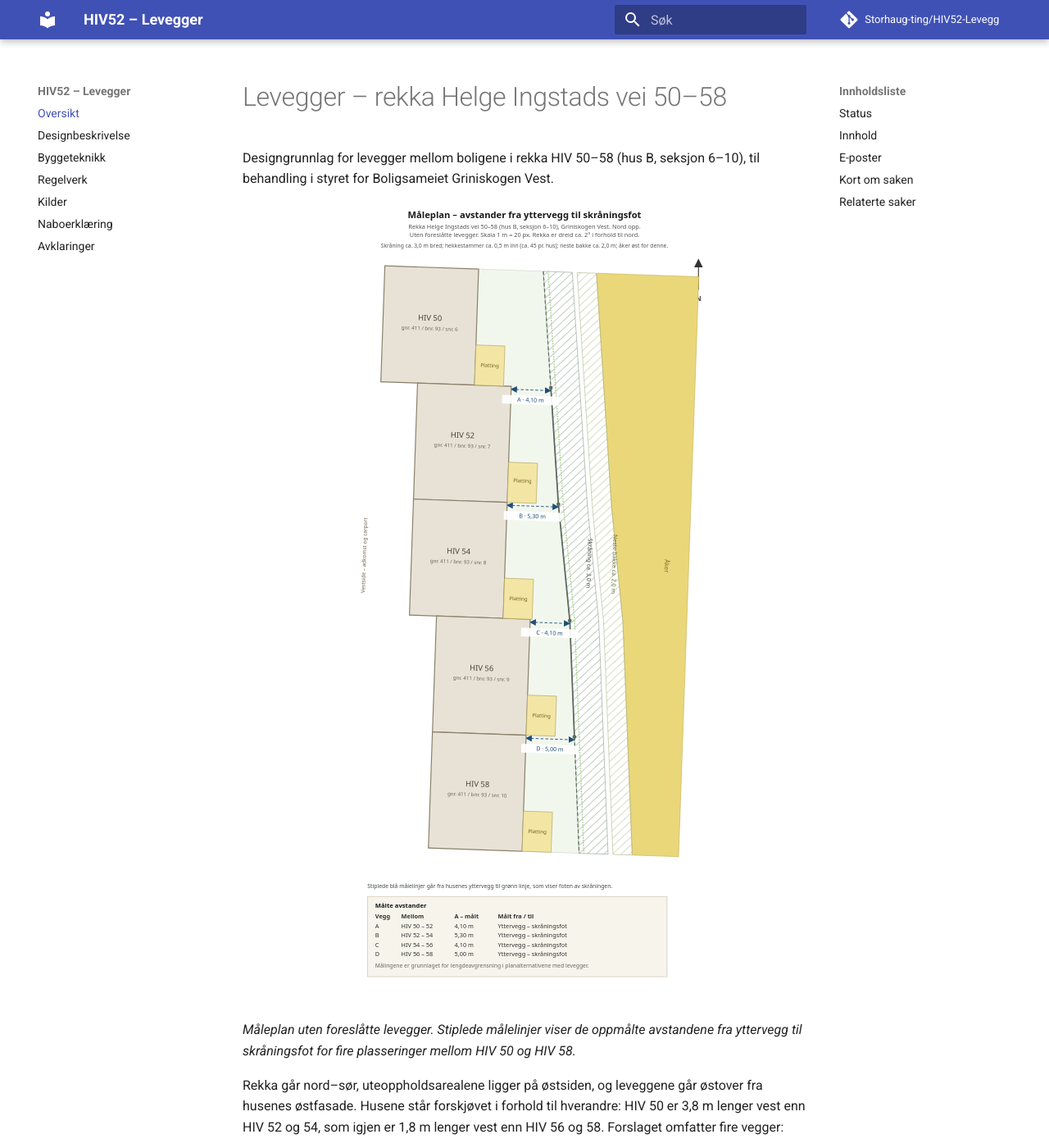
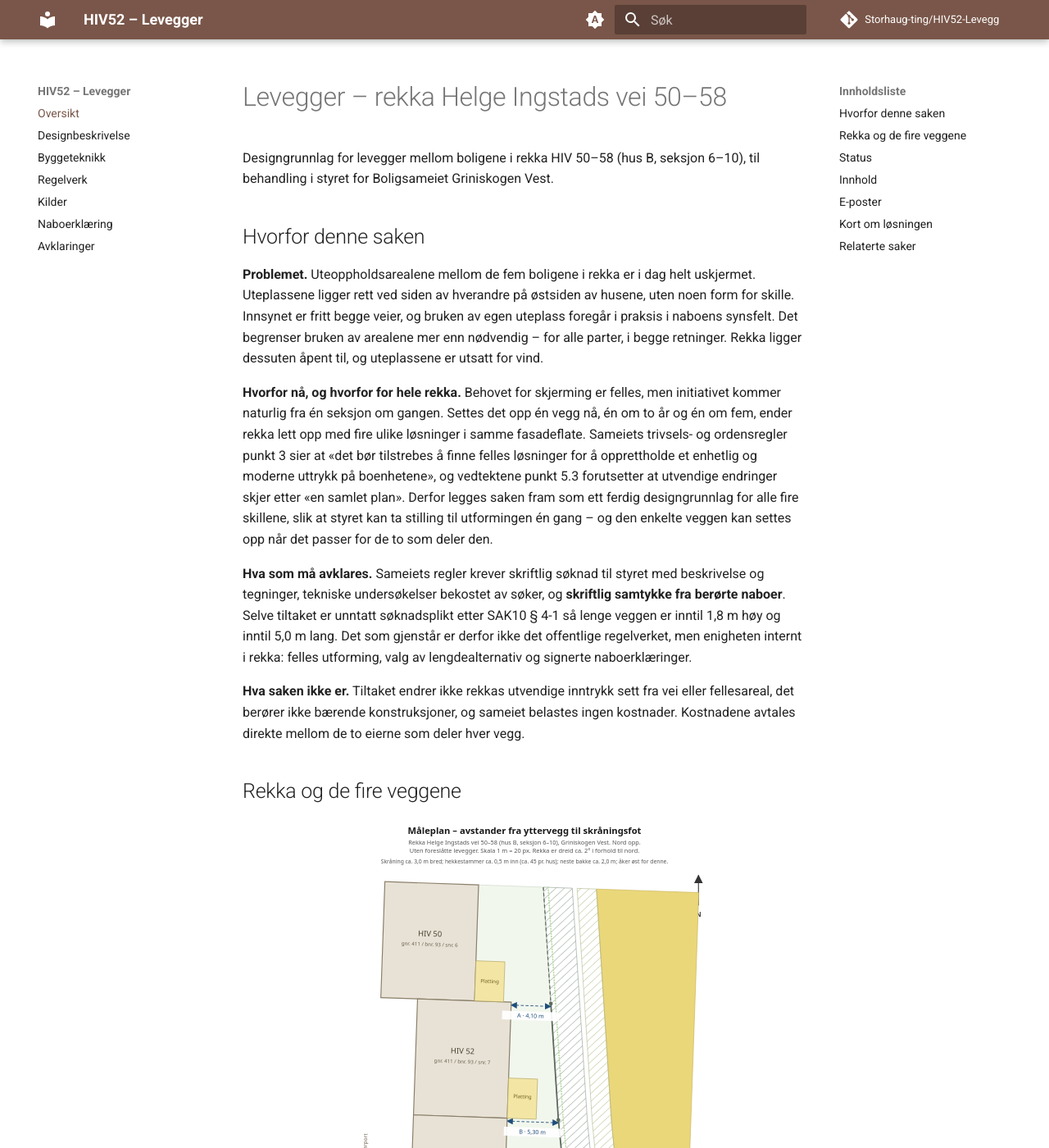
Before and after one commit to Storhaug-ting/HIV52-Levegg, an MkDocs documentation site: the page built from docs/index.md, in a window 1280 px wide and 1400 px high. Shown: the whole window at 82% size. Built offline with MkDocs 1.6.1 and Material for MkDocs 9.7.7, drawn with Linux system fonts in a browser that asks for light colours; comment, search, counter and statistics services are not loaded; some of the changed text lies outside the part shown.

Commit message:
Legg til lys/mørk-bryter og begrunnelse i Oversikt
Legger til en tredelt fargevalgbryter (følg system / lys / mørk) i
temaet, slik at dokumentasjonen kan leses i mørk modus.

Tegningene er SVG-er med mørke streker på lys bunn og uten
gjennomgående hvit bakgrunn. De blir derfor satt på et lyst kort i
mørk modus, slik at de fortsatt er lesbare.

Skriver om starten av Oversikt slik at den forklarer hvorfor saken
reises: hva problemet er, hvorfor forslaget gjelder hele rekka, hva
som faktisk må avklares, og hva saken ikke er. Overlappende innhold
er fjernet fra «Kort om saken», som nå heter «Kort om løsningen» og
kun beskriver utformingen.

```diff
--- a/docs/index.md
+++ b/docs/index.md
@@ -2,6 +2,35 @@
 
 Designgrunnlag for levegger mellom boligene i rekka HIV 50–58 (hus B, seksjon 6–10), til behandling
 i styret for Boligsameiet Griniskogen Vest.
+
+## Hvorfor denne saken
+
+**Problemet.** Uteoppholdsarealene mellom de fem boligene i rekka er i dag helt uskjermet.
+Uteplassene ligger rett ved siden av hverandre på østsiden av husene, uten noen form for skille.
+Innsynet er fritt begge veier, og bruken av egen uteplass foregår i praksis i naboens synsfelt. Det
+begrenser bruken av arealene mer enn nødvendig – for alle parter, i begge retninger. Rekka ligger
+dessuten åpent til, og uteplassene er utsatt for vind.
+
+**Hvorfor nå, og hvorfor for hele rekka.** Behovet for skjerming er felles, men initiativet kommer
+naturlig fra én seksjon om gangen. Settes det opp én vegg nå, én om to år og én om fem, ender rekka
+lett opp med fire ulike løsninger i samme fasadeflate. Sameiets trivsels- og ordensregler punkt 3
+sier at «det bør tilstrebes å finne felles løsninger for å opprettholde et enhetlig og moderne
+uttrykk på boenhetene», og vedtektene punkt 5.3 forutsetter at utvendige endringer skjer etter «en
+samlet plan». Derfor legges saken fram som ett ferdig designgrunnlag for alle fire skillene, slik at
+styret kan ta stilling til utformingen én gang – og den enkelte veggen kan settes opp når det passer
+for de to som deler den.
+
+**Hva som må avklares.** Sameiets regler krever skriftlig søknad til styret med beskrivelse og
+tegninger, tekniske undersøkelser bekostet av søker, og **skriftlig samtykke fra berørte naboer**.
+Selve tiltaket er unntatt søknadsplikt etter SAK10 § 4-1 så lenge veggen er inntil 1,8 m høy og
+inntil 5,0 m lang. Det som gjenstår er derfor ikke det offentlige regelverket, men enigheten internt
+i rekka: felles utforming, valg av lengdealternativ og signerte naboerklæringer.
+
+**Hva saken ikke er.** Tiltaket endrer ikke rekkas utvendige inntrykk sett fra vei eller
+fellesareal, det berører ikke bærende konstruksjoner, og sameiet belastes ingen kostnader.
+Kostnadene avtales direkte mellom de to eierne som deler hver vegg.
+
+## Rekka og de fire veggene
 
 ![Måleplan – avstander fra hus til skråningsfot](Tegninger/Plan-Maaling-Skraaning.svg)
 
@@ -59,11 +88,11 @@ Filnavn følger mønsteret `ÅÅÅÅ-MM-DD-Mottaker-emne.md`.
 | [`Mail/2026-08-02-Styret-soknad-om-godkjenning.md`](Mail/2026-08-02-Styret-soknad-om-godkjenning.md) | Styret i Boligsameiet Griniskogen Vest | Utkast |
 | [`Mail/2026-08-02-Kommunen-planstatus.md`](Mail/2026-08-02-Kommunen-planstatus.md) | Byggesak, Indre Østfold kommune | Utkast |
 
-## Kort om saken
+## Kort om løsningen
 
 Utearealene er fellesareal med enerett for den enkelte seksjonen i inntil 30 år, jf. sameiets
-vedtekter pkt. 2.4. Uteplassene er i dag uskjermet mot hverandre. Forslaget er å sette opp levegger
-i **malmfuru med grå jernvitriolbehandling**, montert stående med rette bordkanter.
+vedtekter pkt. 2.4. Forslaget er å sette opp levegger i **malmfuru med grå jernvitriolbehandling**,
+montert stående med rette bordkanter.
 Alternativ 3 og 4 har vekslende dobbelfals med rette kanter og ca. 5 mm synlig spalte, der falsene
 går under nabobordet. Falsdybden er lik halvparten av bordtykkelsen. Alternativ 1 og 2 har rette
 23 × 48 mm bord med 10 mm spalte. Slik fremstår leveggene som en forlengelse av byggets arkitektur.
--- /dev/null
+++ b/docs/stylesheets/extra.css
@@ -0,0 +1,7 @@
+/* Tegningene er laget med mørke streker på lys bunn. I mørk modus settes de
+   derfor på et lyst kort, slik at de fortsatt er lesbare. */
+[data-md-color-scheme="slate"] .md-typeset img[src$=".svg"] {
+  background-color: #ffffff;
+  border-radius: 0.2rem;
+  padding: 0.6rem;
+}
--- a/mkdocs.yml
+++ b/mkdocs.yml
@@ -12,6 +12,25 @@ site_dir: site
 theme:
   name: material
   language: nb
+  palette:
+    - media: "(prefers-color-scheme)"
+      toggle:
+        icon: material/brightness-auto
+        name: Følg systemets fargevalg
+    - media: "(prefers-color-scheme: light)"
+      scheme: default
+      primary: brown
+      accent: brown
+      toggle:
+        icon: material/brightness-7
+        name: Bytt til mørk modus
+    - media: "(prefers-color-scheme: dark)"
+      scheme: slate
+      primary: brown
+      accent: brown
+      toggle:
+        icon: material/brightness-4
+        name: Bytt til lys modus
   features:
     - navigation.instant
     - navigation.tracking
@@ -29,6 +48,9 @@ nav:
   - Naboerklæring: Naboerklaering.md
   - Avklaringer: Avklaringer.md
 
+extra_css:
+  - stylesheets/extra.css
+
 markdown_extensions:
   - tables
   - toc:
```
Also changed, not shown: other parts of docs/index.md (+0 -5 lines).
